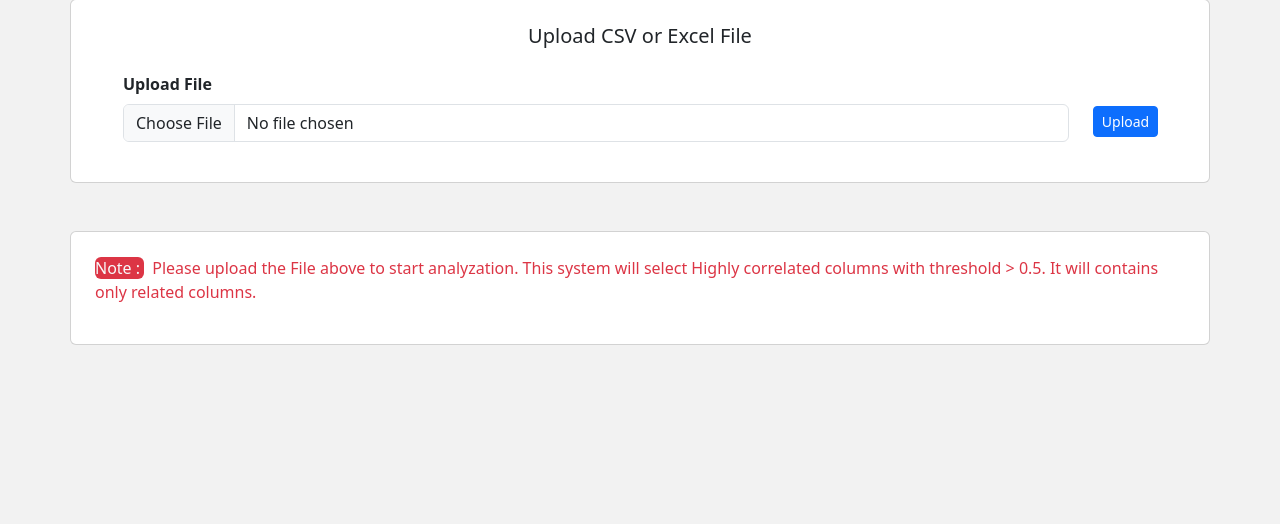
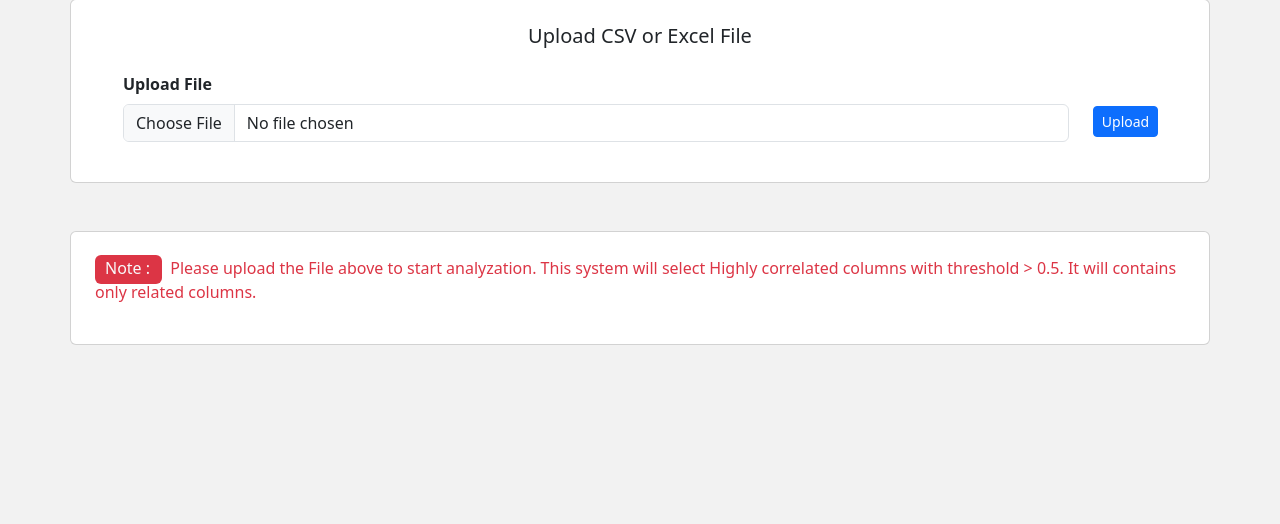
Before and after one commit to vishalr7667/data-decompose, a Flask app: page / in a window 1280 px wide. Shown: the part 130-654 px from the top of the page. Run offline with Flask 3, Linux system fonts and the light colour scheme; some libraries are stand-ins or nearby versions.

Commit message:
Update style.css

```diff
--- a/static/style.css
+++ b/static/style.css
@@ -20,6 +20,11 @@ html {
 	margin-top: 30px;
 }
 
+.noteTxt {
+	padding: 2px 8px 5px 10px;
+}
+
+
 p.footerTextWrapper {
 	vertical-align: middle;
 	margin-bottom: 0px !important;
```
